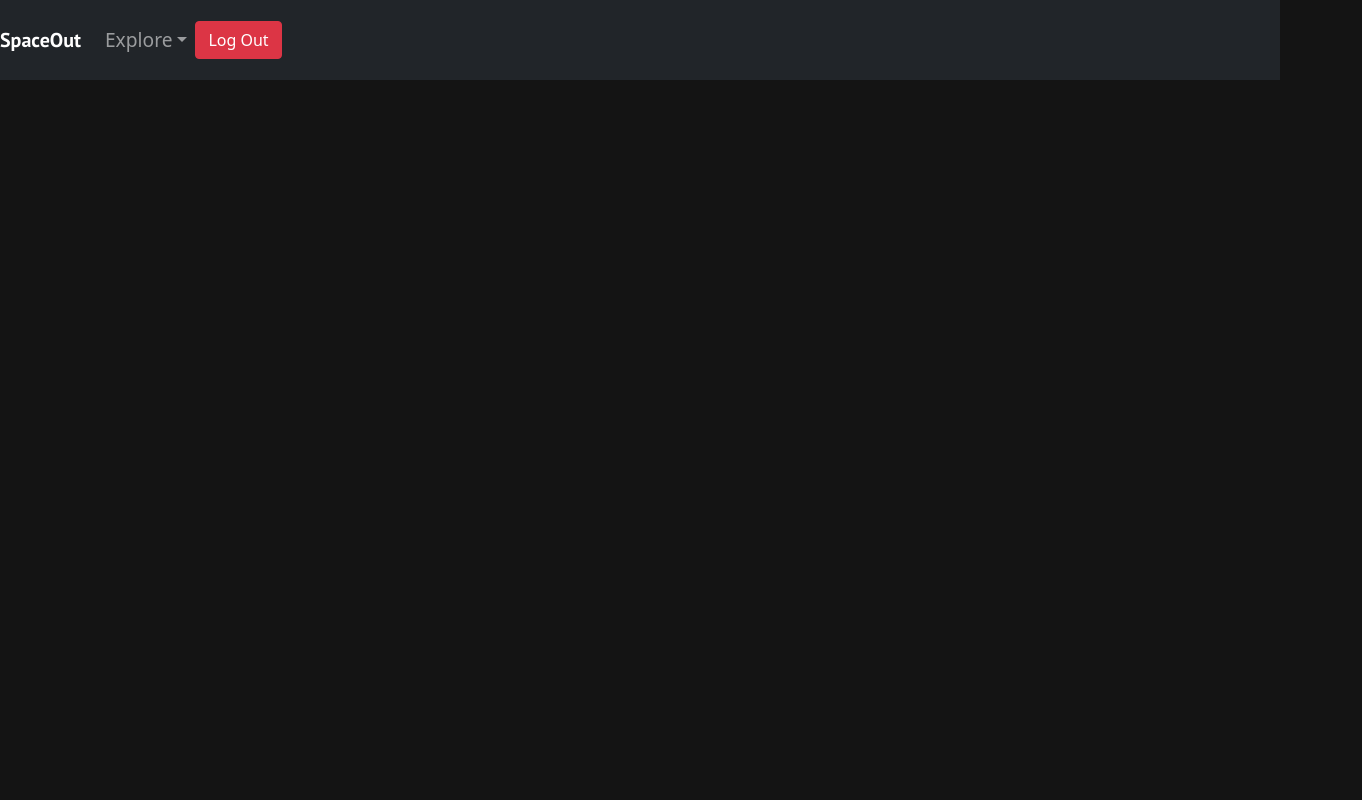
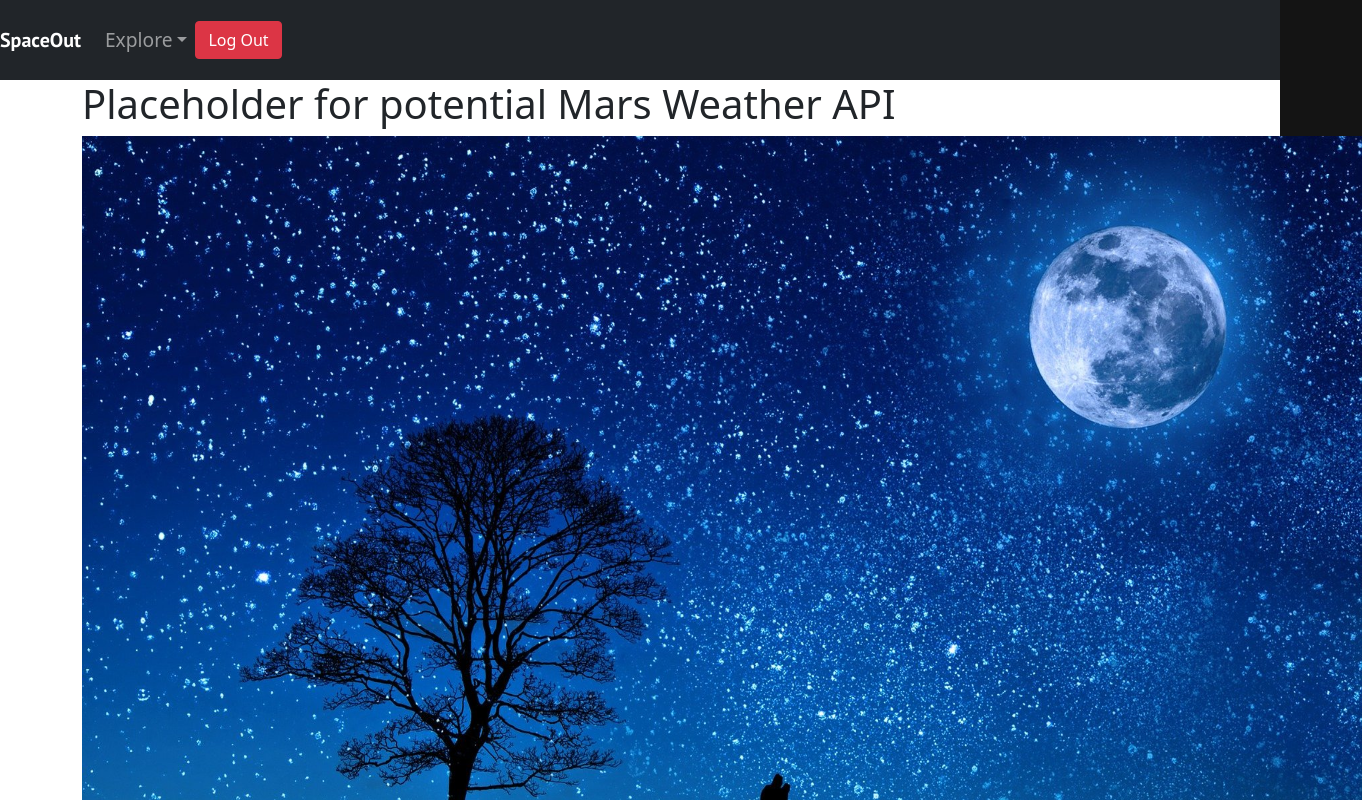
Before and after one commit to space-cadetz/spaced-out-app, a React (Create React App) app: page /mars in a window 1280 px wide. Shown: the top 800 px of the page, 1362 px wide, since content can reach past the window. Built offline with nearby package versions, Linux system fonts and the light colour scheme; no server answers; a web font is replaced by a local one.

Commit message:
styling: edited styling across pages

```diff
--- a/src/App.js
+++ b/src/App.js
@@ -1,9 +1,9 @@
 import React from 'react';
 import Home from './components/Home';
 import Nav from './components/NavBar';
-import Gallery from './components/Gallery';
+import Mars from './components/Mars';
 import About from './components/About';
-import Calender from './components/Calender';
+import Search from './components/Search';
 import NasaPhoto from './components/NasaPhoto';
 import { BrowserRouter as Router, Switch, Route } from 'react-router-dom';
 // import Container from 'react-bootstrap/Container';
@@ -38,8 +38,8 @@ class App extends React.Component {
               <Route exact path="/profile">
                 {isAuthenticated ? <Profile userInfo={user} /> : ''}
               </Route>
-              <Route exact path="/gallery" component={Gallery} />
-              <Route exact path="/calender" component={Calender} />
+              <Route exact path="/mars" component={Mars} />
+              <Route exact path="/search" component={Search} />
             </Switch>
             {/* </Container> */}
           </IsLoadingAndError>
--- a/src/components/Calender.js
+++ /dev/null
@@ -1,11 +0,0 @@
-import React from 'react';
-
-function Calender() {
-  return (
-    <div>
-      <h1>Calender</h1>
-    </div>
-  );
-}
-
-export default Calender;
--- a/src/components/Gallery.js
+++ b/src/components/Mars.js
@@ -1,17 +1,17 @@
 import React from 'react';
 import Container from 'react-bootstrap/Container';
-import '../styles/Gallery.css';
+// import '../styles/Mars.css';
 import Photo from '../images/wolf-space.jpg';
 
-function Gallery() {
+function Mars() {
   return (
 
     <Container className="gallery-container">
-
+      <h1>Placeholder for potential Mars Weather API</h1>
       <img src={Photo} />
 
     </Container>
   );
 }
 
-export default Gallery;
+export default Mars;
--- a/src/components/NavBar.js
+++ b/src/components/NavBar.js
@@ -18,8 +18,8 @@ class Navigation extends React.Component {
             {/* <Nav.Link href='/profile'>Profile</Nav.Link> */}
             <NavDropdown title="Explore" id="collasible-nav-dropdown">
               <NavDropdown.Item href='/picture'>Nasa Photo</NavDropdown.Item>
-              <NavDropdown.Item href="#">Mars</NavDropdown.Item>
-              <NavDropdown.Item href="#">Search</NavDropdown.Item>
+              <NavDropdown.Item href='/mars'>Mars</NavDropdown.Item>
+              <NavDropdown.Item href='/search'>Search</NavDropdown.Item>
               <NavDropdown.Divider />
               <NavDropdown.Item href='/profile'>Profile</NavDropdown.Item>
               <NavDropdown.Item href='/about'>About Us</NavDropdown.Item>
--- /dev/null
+++ b/src/components/Search.js
@@ -0,0 +1,11 @@
+import React from 'react';
+
+function Search() {
+  return (
+    <div>
+      <h1>Placeholder for potential Search API</h1>
+    </div>
+  );
+}
+
+export default Search;
```
Also changed, not shown: src/components/Header.js (deleted, +0 -32 lines), src/styles/Mars.css (renamed from src/styles/Gallery.css).
